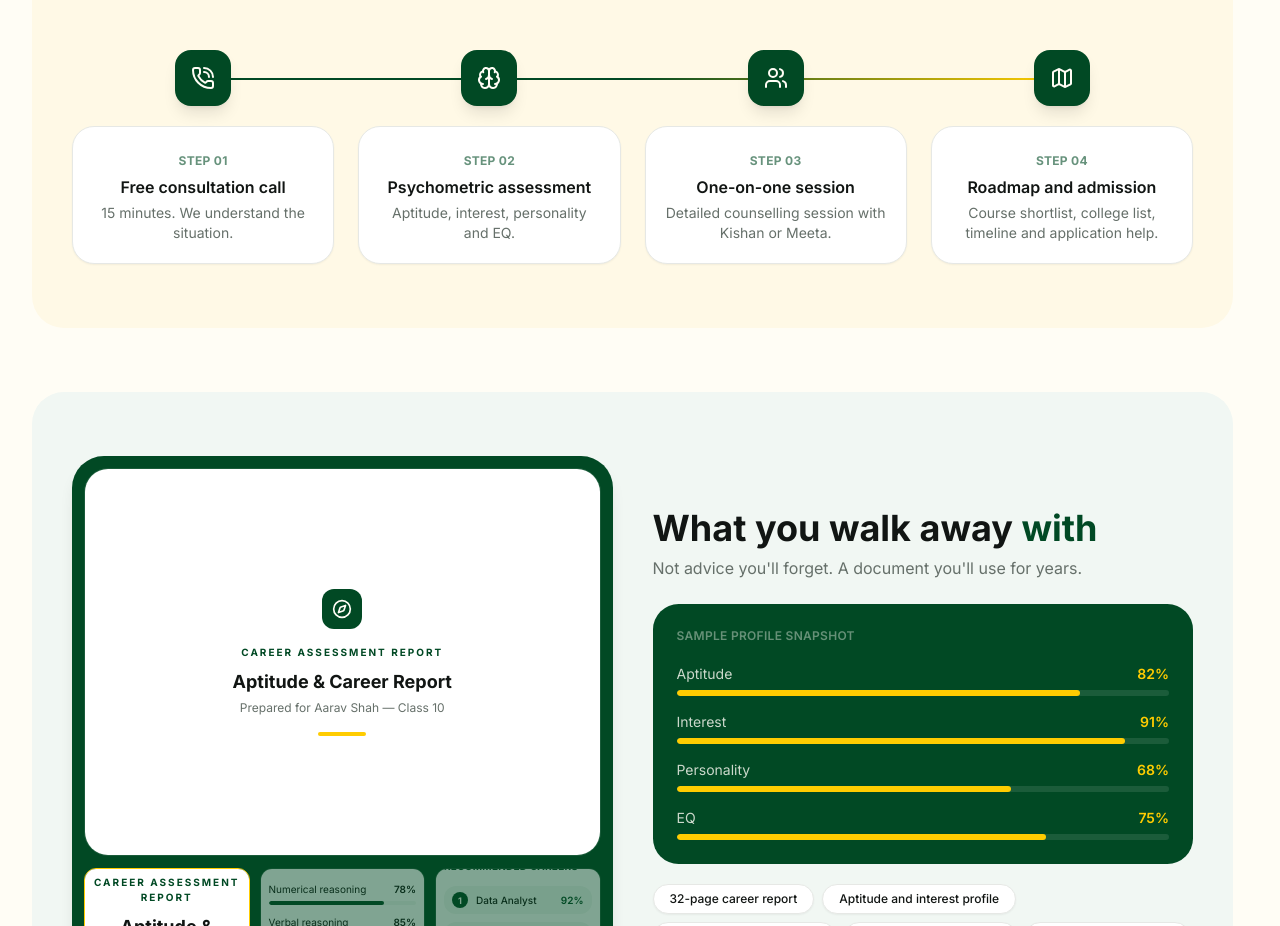
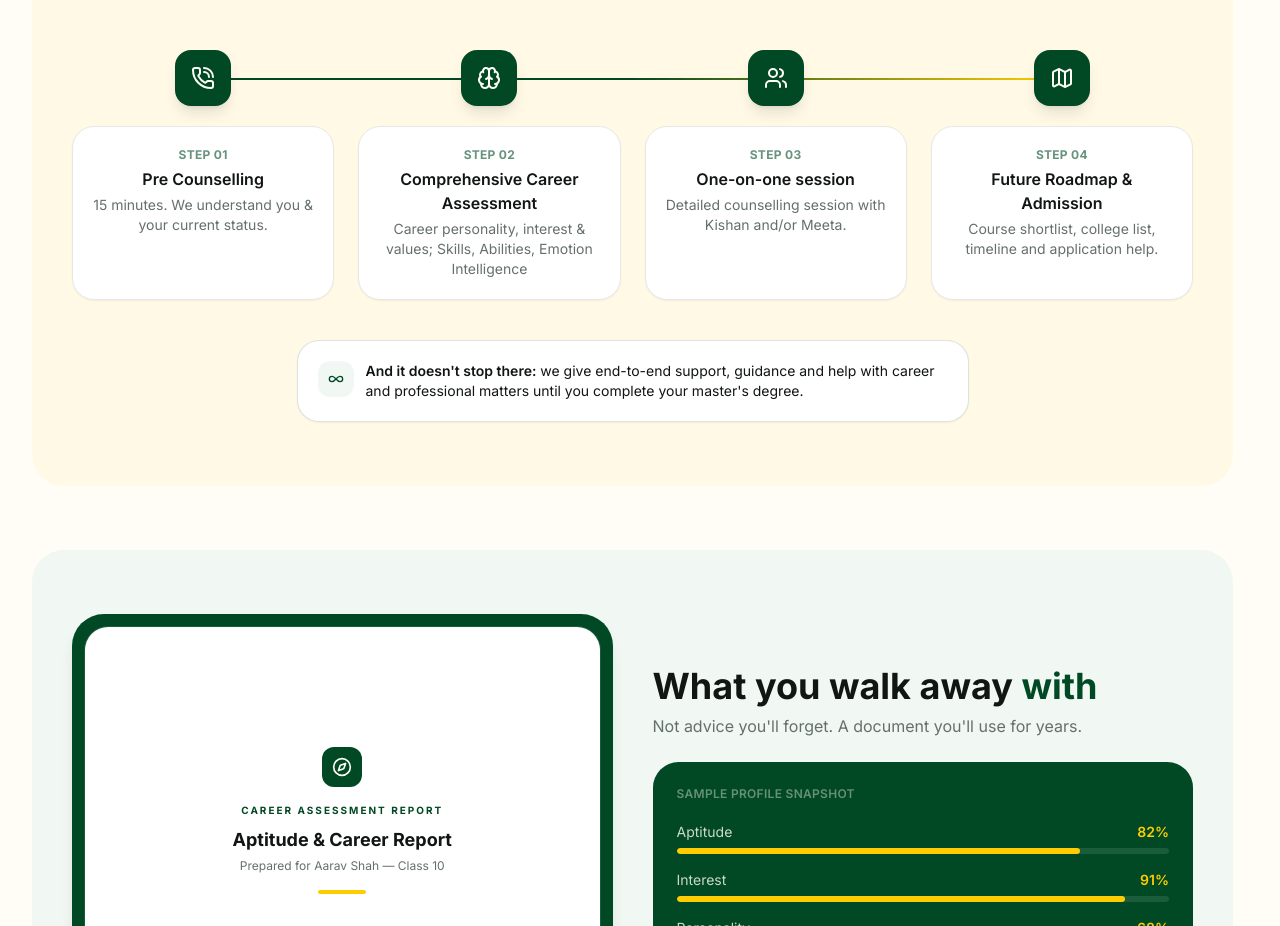
Before and after one commit to greenthera/bestcareercounselling.com, a React (Vite) app: page / in a window 1280 px wide. Shown: the part 2740-3666 px from the top of the page. Built offline with nearby package versions, Linux system fonts and the light colour scheme; no server answers.

Commit message:
feat: rewrite How it works content and fix step card layout (#308)

```diff
--- a/src/components/home/HowItWorks.tsx
+++ b/src/components/home/HowItWorks.tsx
@@ -1,11 +1,15 @@
-import { PhoneCall, Brain, Users, Map } from 'lucide-react'
+import { PhoneCall, Brain, Users, Map, Infinity as InfinityIcon } from 'lucide-react'
 import { Reveal } from '@/components/ui/reveal'
 
 const STEPS = [
-  { icon: PhoneCall, title: 'Free consultation call', description: '15 minutes. We understand the situation.' },
-  { icon: Brain, title: 'Psychometric assessment', description: 'Aptitude, interest, personality and EQ.' },
-  { icon: Users, title: 'One-on-one session', description: 'Detailed counselling session with Kishan or Meeta.' },
-  { icon: Map, title: 'Roadmap and admission', description: 'Course shortlist, college list, timeline and application help.' },
+  { icon: PhoneCall, title: 'Pre Counselling', description: "15 minutes. We understand you & your current status." },
+  {
+    icon: Brain,
+    title: 'Comprehensive Career Assessment',
+    description: 'Career personality, interest & values; Skills, Abilities, Emotion Intelligence',
+  },
+  { icon: Users, title: 'One-on-one session', description: 'Detailed counselling session with Kishan and/or Meeta.' },
+  { icon: Map, title: 'Future Roadmap & Admission', description: 'Course shortlist, college list, timeline and application help.' },
 ]
 
 export function HowItWorks() {
@@ -31,23 +35,35 @@ export function HowItWorks() {
           {STEPS.map((step, index) => {
             const Icon = step.icon
             return (
-              <Reveal key={step.title} delay={index * 100} as="li">
-                <div className="group flex flex-col items-center text-center">
+              <Reveal key={step.title} delay={index * 100} as="li" className="h-full">
+                <div className="group flex h-full flex-col items-center text-center">
                   <span className="relative z-10 flex h-14 w-14 shrink-0 items-center justify-center rounded-2xl bg-brand-green text-warm-white shadow-lg transition-all duration-300 group-hover:-translate-y-1 group-hover:bg-brand-yellow group-hover:text-ink group-hover:shadow-xl">
                     <Icon className="h-6 w-6" aria-hidden="true" />
                   </span>
-                  <div className="mt-5 w-full rounded-[1.375rem] border border-neutral-border bg-white p-5 shadow-sm transition-all duration-300 group-hover:-translate-y-1 group-hover:shadow-lg">
+                  <div className="mt-5 flex w-full flex-1 flex-col rounded-[1.375rem] border border-neutral-border bg-white p-5 shadow-sm transition-all duration-300 group-hover:-translate-y-1 group-hover:shadow-lg">
                     <span className="text-xs font-bold uppercase tracking-wide text-brand-green/60">
                       Step {String(index + 1).padStart(2, '0')}
                     </span>
-                    <p className="mt-1 font-semibold text-ink">{step.title}</p>
-                    <p className="mt-1 text-sm text-muted-ink">{step.description}</p>
+                    <div className="flex flex-1 flex-col justify-start">
+                      <p className="mt-1 font-semibold text-ink">{step.title}</p>
+                      <p className="mt-1 text-sm text-muted-ink">{step.description}</p>
+                    </div>
                   </div>
                 </div>
               </Reveal>
             )
           })}
         </ol>
+
+        <Reveal delay={400} className="mx-auto mt-10 flex max-w-2xl items-start gap-3 rounded-[1.375rem] border border-brand-green/15 bg-white p-5 shadow-sm">
+          <span className="flex h-9 w-9 shrink-0 items-center justify-center rounded-lg bg-green-tint text-brand-green">
+            <InfinityIcon className="h-4 w-4" aria-hidden="true" />
+          </span>
+          <p className="text-sm text-ink">
+            <span className="font-semibold">And it doesn't stop there:</span> we give end-to-end support, guidance and
+            help with career and professional matters until you complete your master's degree.
+          </p>
+        </Reveal>
       </div>
     </section>
   )
```
Also changed, not shown: 1 other file (tests, documents, lock files or other folders).
